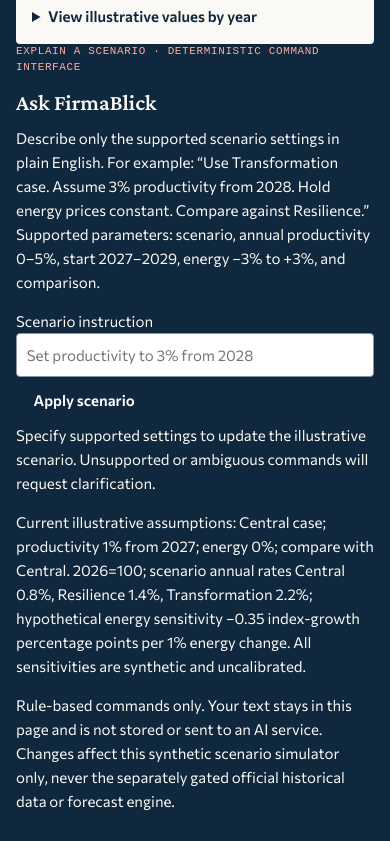
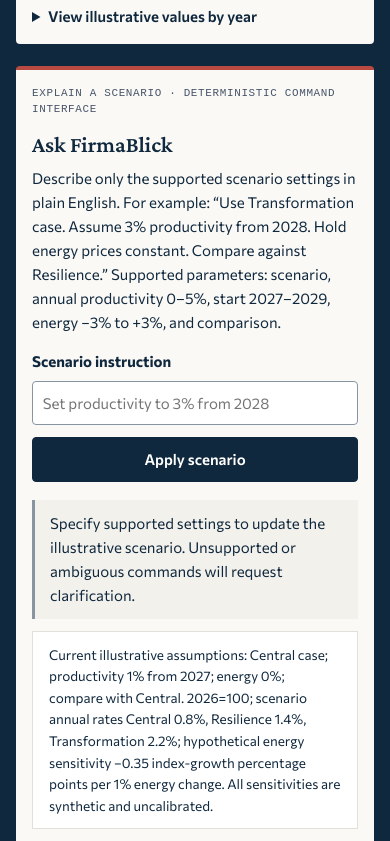
Before and after one commit to praneix/FirmaBlickRepo, a website with bundled scripts: page site/index.html in a window 390 px wide. Shown: the part 3280-4121 px from the top of the page. Built offline with nearby package versions, Linux system fonts and the light colour scheme; a web font is replaced by a local one.

Commit message:
Style responsive Ask FirmaBlick command experience and status feedback

```diff
--- a/site/styles.css
+++ b/site/styles.css
@@ -145,3 +145,19 @@ footer { background: #0b1e2d; color: var(--ivory); padding-top: 48px; }
   .historical-body { padding: 16px; }
   .historical-table-wrap { max-height: 330px; }
 }
+
+/* Issue 15: accessible, session-ephemeral deterministic scenario instruction panel */
+.ask-panel { margin-top: 22px; padding: clamp(16px,3vw,28px); background: var(--ivory); color: var(--navy); border-radius: 4px; border-top: 4px solid var(--red); }
+.ask-panel .eyebrow { color: var(--muted); }
+.ask-panel h3 { margin: .25rem 0 .6rem; }
+.ask-panel #ask-help { max-width: 85ch; }
+.ask-panel label { display: block; font-weight: 700; margin: .5rem 0; }
+.ask-entry { display: flex; align-items: stretch; gap: 12px; }
+.ask-entry input { flex: 1; min-width: 0; }
+.ask-entry button { flex: 0 0 auto; min-height: 44px; }
+#ask-result { min-height: 2.5em; padding: .75rem 1rem; background: #f3f1ec; margin: 18px 0 12px; border-left: 3px solid #8795a3; }
+#ask-result[data-result="confirmed"] { border-color: #247654; }
+#ask-result[data-result="clarification"] { border-color: var(--red); }
+.assumptions { padding: 12px 16px; background: white; border: 1px solid var(--border); font-size: .9rem; }
+.ask-disclaimer { color: var(--muted); font-size: .82rem; margin: 0; }
+@media(max-width:740px) { .ask-entry { flex-direction: column; }.ask-entry button { width: 100%; } }
```
